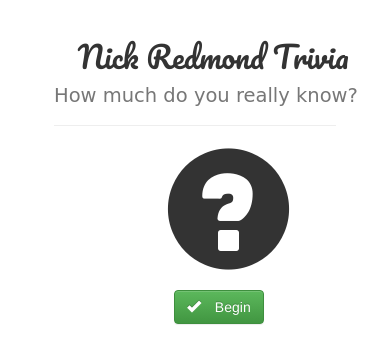
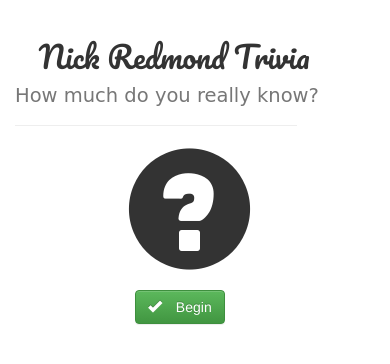
Before and after one commit to nickredmond/nr-developer, a PHP site: page / in a window 390 px wide. Shown: the top 364 px of the page. Run offline with PHP 8.4, Linux system fonts and the light colour scheme; some libraries are stand-ins or nearby versions; some web fonts are replaced.

Commit message:
made the site even MORE mobile-friendly

```diff
--- a/public/css/style.css
+++ b/public/css/style.css
@@ -60,7 +60,7 @@
 }
 
 .multi-choice-content {
-	width: 25em;
+	width: 100%;
     margin-left: auto;
     margin-right: auto;
 }
@@ -101,12 +101,7 @@
 	font-family: "Barrio", cursive;
 }
 
-#percent-progress {
-	max-width: 25em;
-}
-
 #progress-bar-container {
     max-width: 25em;
-    margin-left: auto;
-    margin-right: auto;
+    margin: 2em auto 0 auto;
 }
--- a/public/index.html
+++ b/public/index.html
@@ -19,7 +19,7 @@
 	<body>
 		<div class="container">
 			<div class="row">
-				<div id="homepage-area" class="header-area col-md-8">
+				<div id="homepage-area" class="header-area col-xs-10">
 					<div class="page-header">
 						<h2 class="pg-title">&nbsp;&nbsp;&nbsp;Nick Redmond Trivia<br />
 							<small class="pg-subtitle">How much do you really know?</small>
@@ -34,7 +34,7 @@
 						</button>
 					</div>
 				</div>
-				<div id="question-area" style="display: none;" class="header-area col-md-8">
+				<div id="question-area" style="display: none;" class="header-area col-xs-10">
 					<div class="page-header">
 						<h2 class="pg-title"><span id="question-title" class="pg-title"></span><br />
 							<small id="question-text" class="pg-subtitle"></small>
@@ -113,7 +113,7 @@
 						</div>
 					</div>
 				</div>
-				<div id="finished-area" style="display: none"; class="header-area col-md-8">
+				<div id="finished-area" style="display: none"; class="header-area col-xs-10">
 					<div class="page-header">
 						<h2 class="pg-title">Trivia Quiz Complete!</h2>
 					</div>
```
